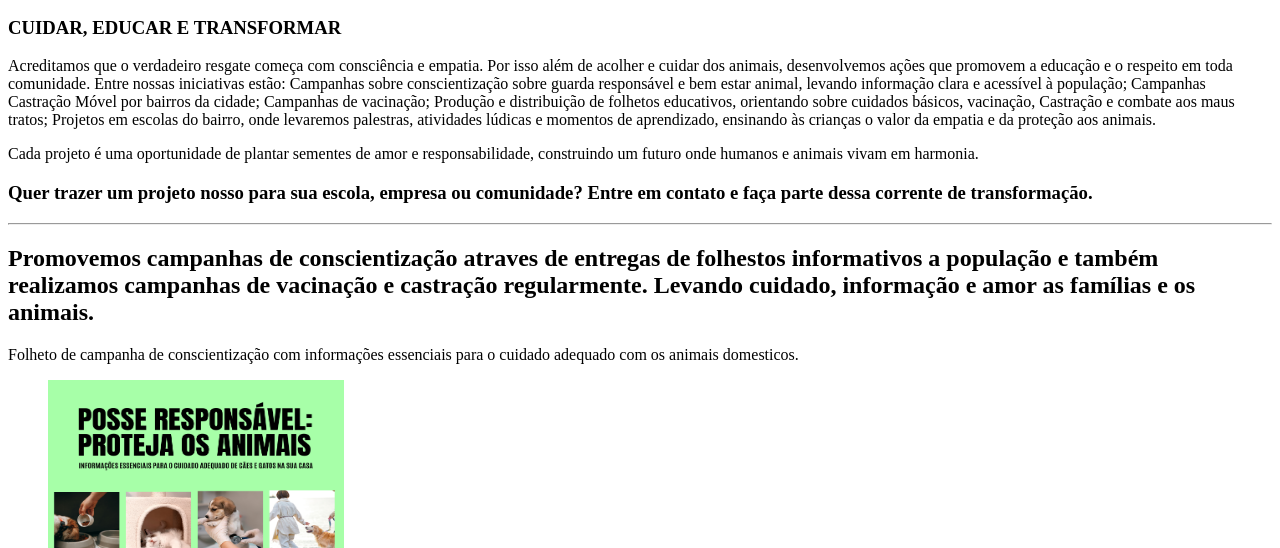
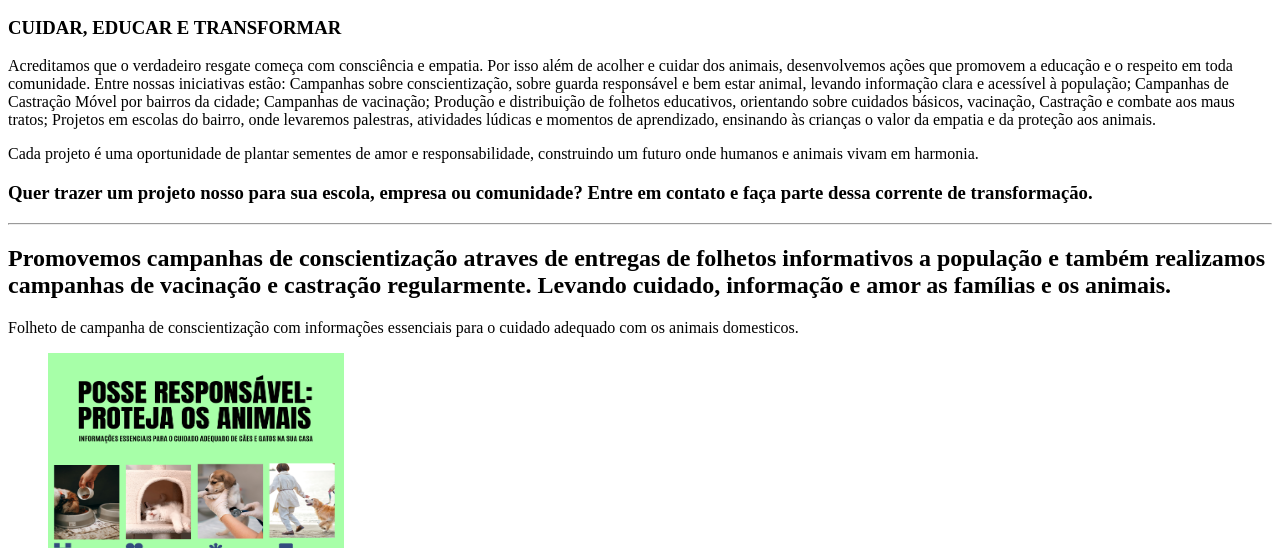
Before and after one commit to SophiaGraneiro/ong, a plain HTML site: page projetos.html in a window 1280 px wide. Shown: the part 252-800 px from the top of the page. Drawn offline with Linux system fonts and the light colour scheme.

Commit message:
correções no codigo

```diff
--- a/projetos.html
+++ b/projetos.html
@@ -23,16 +23,16 @@
         <section>
             <h1>NOSSOS PROJETOS</h1>
             <h3>CUIDAR, EDUCAR E TRANSFORMAR</h3>
-            <P>Acreditamos que o verdadeiro resgate começa com consciência e empatia. Por isso além de acolher e cuidar dos animais, desenvolvemos ações que promovem a educação e o respeito em toda comunidade.
-                Entre nossas iniciativas estão: Campanhas sobre conscientização sobre guarda responsável e bem estar animal, levando informação clara e acessível à população; Campanhas Castração Móvel por bairros da cidade; Campanhas de vacinação;
+            <p>Acreditamos que o verdadeiro resgate começa com consciência e empatia. Por isso além de acolher e cuidar dos animais, desenvolvemos ações que promovem a educação e o respeito em toda comunidade.
+                Entre nossas iniciativas estão: Campanhas sobre conscientização, sobre guarda responsável e bem estar animal, levando informação clara e acessível à população; Campanhas de Castração Móvel por bairros da cidade; Campanhas de vacinação;
                 Produção e distribuição de folhetos educativos, orientando sobre cuidados básicos, vacinação, Castração e combate aos maus tratos; Projetos em escolas do bairro, onde levaremos palestras, atividades lúdicas e momentos de aprendizado,
                 ensinando às crianças o valor da empatia e da proteção aos animais.
-            </P>
+            </p>
             <p>Cada projeto é uma oportunidade de plantar sementes de amor e responsabilidade, construindo um futuro onde humanos e animais vivam em harmonia.</p>
 
             <h3>Quer trazer um projeto nosso para sua escola, empresa ou comunidade? Entre em contato e faça parte dessa corrente de transformação.</h3>
 <hr>
-<h2>Promovemos campanhas de conscientização atraves de entregas de folhestos informativos a população e também realizamos campanhas de vacinação e castração regularmente. Levando cuidado, informação e amor as famílias e os animais.</h2>
+<h2>Promovemos campanhas de conscientização atraves de entregas de folhetos informativos a população e também realizamos campanhas de vacinação e castração regularmente. Levando cuidado, informação e amor as famílias e os animais.</h2>
         </section>
 
         <article>
@@ -50,7 +50,7 @@
        <section class="Campanhas">
             <h2>Campanhas de Vacinação e Castração</h2>
             <p>Promovemos campanhas de vacinação e castração que levam amor, cuidado e informação aos animais e às comunidades da nossa cidade, fortalecendo a conscientização e o respeito por todas as formas de vida.</p>
-            <img src="img/cuidados1.jpg" width="250" height="230" alt="imagem mostra ação de cuidados de saúde com os animais, veterinários cuidando de câes e gatos">
+            <img src="img/cuidados1.jpg" width="250" height="230" alt="imagem mostra ação de cuidados de saúde com os animais, veterinários cuidando de cães e gatos">
        </section>
 
        <section id="campanhas">
@@ -70,7 +70,7 @@
         garantindo acolhimento, tratamento e a chance de uma nova vida.
     </p>
 
-    <div style="display: flex; gap: 10px; flex-wrap: wrap;">
+    <div class="galeria-fotos">
         <img src="img/adoção1.jpg" alt="cachorros filhotes em grade esperando adoção" width="250">
         <img src="img/cuidados gato.jpg" alt="gato resgatado recebendo cuidados veterinários" width="250">
         <img src="img/parque.jpg" alt="ação em parque com famílias brincando com os animais" width="250">
```
